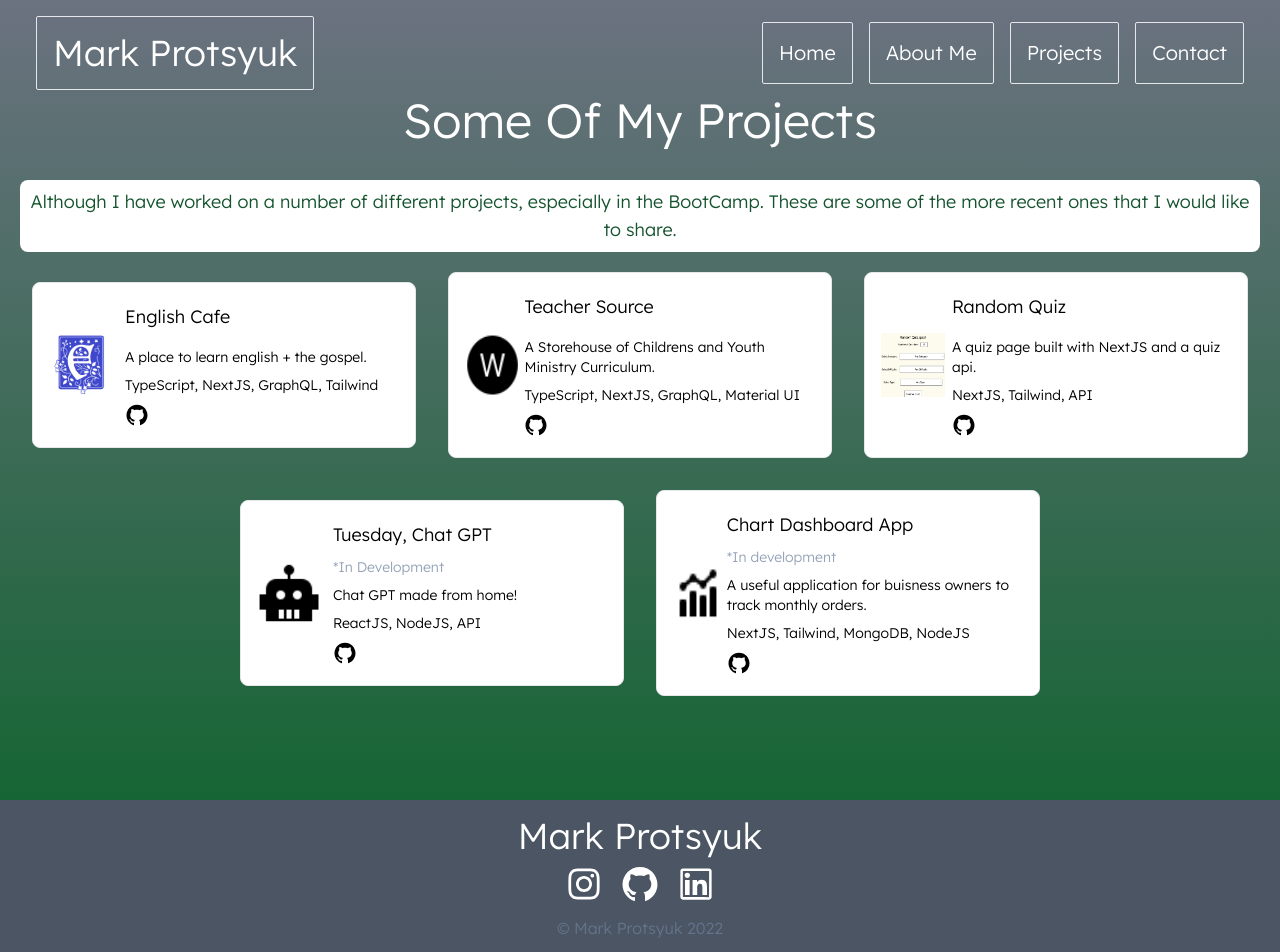
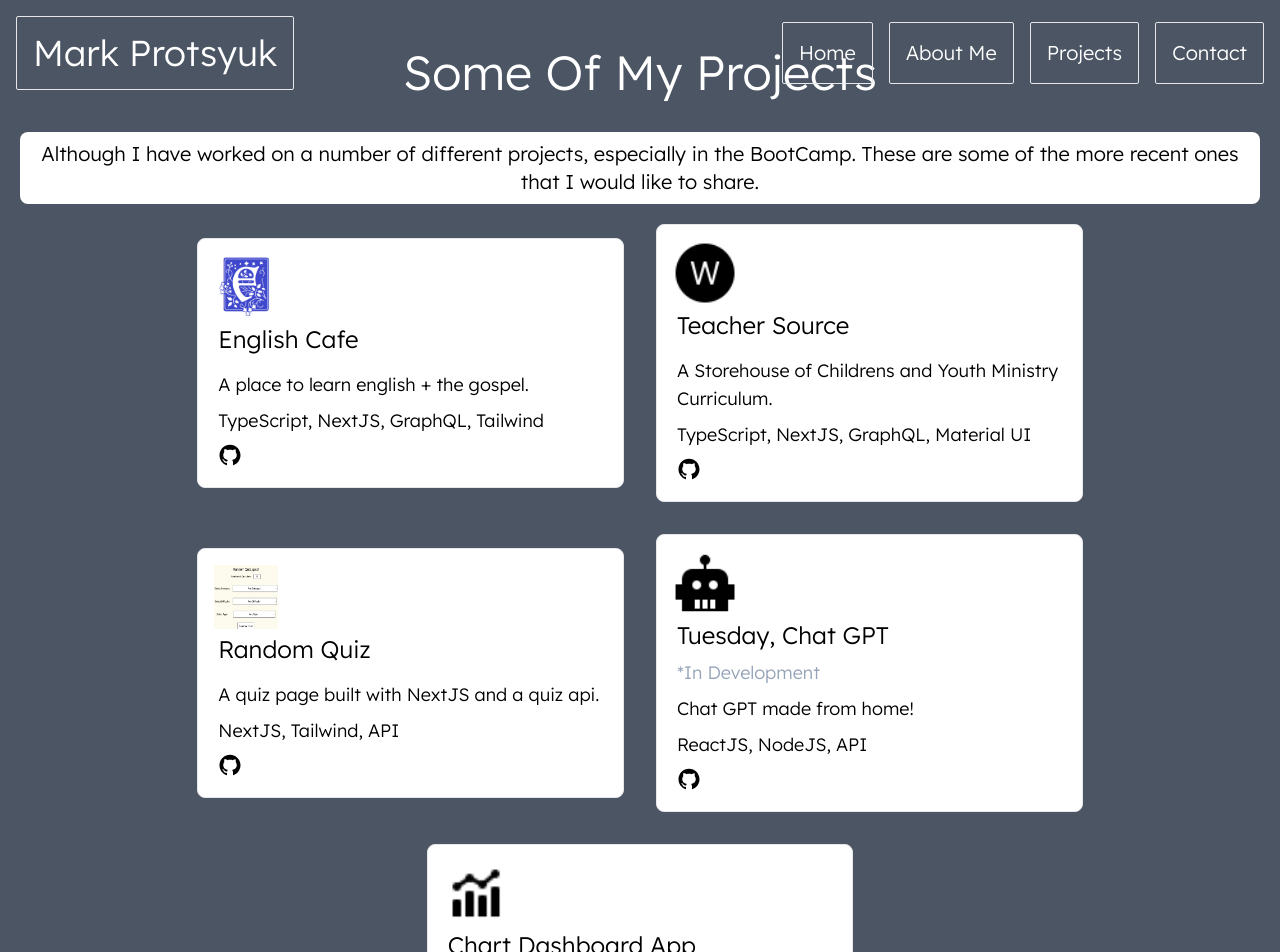
Before and after one commit to MrProtsyuk/protsyuk-mark-portfolio, a Next.js app: page /projects in a window 1280 px wide. Shown: the top 952 px of the page. Built offline with nearby package versions, Linux system fonts and the light colour scheme.

Commit message:
spruced up contact page

```diff
--- a/components/Footer.js
+++ b/components/Footer.js
@@ -7,9 +7,12 @@ import {
 
 export default function Footer() {
   return (
-    <div className="bg-gray-600">
+    <div className="bg-gradient-to-b from-gray-600 to-gray-900">
       <div className="flex flex-col justify-center items-center text-white w-full">
-        <Link href="/" className="p-2 mt-2 text-4xl">
+        <Link
+          href="/"
+          className="p-2 mt-2 text-4xl md:text-5xl 2xl:text-7xl hover:text-gray-500"
+        >
           Mark Protsyuk
         </Link>
         <div className="flex flex-row justify-center items-center gap-4">
@@ -38,7 +41,10 @@ export default function Footer() {
             <AiOutlineLinkedin size={40} />
           </Link>
         </div>
-        <Link href="/" className="text-slate-500 p-3">
+        <Link
+          href="/"
+          className="text-slate-500 p-3 text-lg md:text-xl 2xl:text-2xl hover:text-white"
+        >
           © Mark Protsyuk 2022
         </Link>
       </div>
--- a/components/Hero.js
+++ b/components/Hero.js
@@ -4,12 +4,14 @@ export default function Hero() {
   return (
     <div className="flex h-screen bg-fixed bg-center bg-cover custom-img">
       <div className="flex flex-col justify-center items-center absolute top-0 left-0 right-0 bottom-0 bg-black/50">
-        <div className="text-white text-4xl md:text-7xl">Mark Protsyuk</div>
+        <div className="text-white text-4xl md:text-7xl xl:text-9xl">
+          Mark Protsyuk
+        </div>
         <div className="text-white text-xl md:text-4xl">Software Engineer</div>
         <div className="text-white text-md md:text-2xl">
           NextJS - GraphQL - Tailwind - NodeJS
         </div>
-        <div className="border text-sm md:text-lg rounded-sm mt-2 p-2 sm:p-4 text-white hover:bg-white hover:text-gray-500">
+        <div className="border text-sm md:text-lg lg:text-2xl rounded-sm mt-2 p-2 sm:p-4 text-white hover:bg-white hover:text-gray-500">
           <Link
             target="_blank"
             rel="noopener noreferrer"
--- a/components/Navbar.js
+++ b/components/Navbar.js
@@ -29,10 +29,10 @@ export default function NavBar() {
       style={{ backgroundColor: `${color}` }}
       className="fixed w-full left-0 top-0 z-50 ease-in duration-300"
     >
-      <div className="max-w-[1240px] m-auto flex justify-between items-center">
+      <div className="max-w-[1536px] m-auto flex justify-between items-center">
         <div className="flex" style={{ color: `${textColor}` }}>
           <Link
-            className="border rounded-sm m-4 p-4 text-xl lg:text-4xl hover:text-black hover:bg-gray-200"
+            className="border rounded-sm m-4 p-4 text-xl lg:text-4xl 2xl:text-5xl hover:text-black hover:bg-gray-200"
             href="/"
           >
             Mark Protsyuk
@@ -40,7 +40,7 @@ export default function NavBar() {
         </div>
         <ul
           style={{ color: `${textColor}` }}
-          className="hidden sm:flex gap-4 m-4 text-sm lg:text-xl scroll-smooth"
+          className="hidden sm:flex gap-4 m-4 text-sm lg:text-xl 2xl:text-5xl scroll-smooth"
         >
           <li className="border rounded-sm p-4 hover:text-black hover:bg-gray-200">
             <Link href="/">Home</Link>
--- a/pages/about.js
+++ b/pages/about.js
@@ -6,7 +6,7 @@ export default function About() {
       id="about"
       className="flex flex-col pt-10 justify-center items-center bg-gradient-to-r from-white to-gray-200"
     >
-      <div className="text-green-800 text-4xl md:text-5xl mt-6">
+      <div className="text-green-800 text-4xl md:text-5xl 2xl:text-7xl mt-6">
         About Myself
       </div>
       <div className="flex flex-wrap justify-center items-center pb-10">
@@ -15,17 +15,17 @@ export default function About() {
           alt="cover image"
           width={400}
           height={200}
-          className="w-72 sm:w-80 border rounded-lg border-transparent m-8 drop-shadow-2xl"
+          className="w-72 sm:w-80 2xl:w-2/12 border rounded-lg border-transparent m-8 drop-shadow-2xl"
         />
-        <div className="flex flex-col w-72 sm:w-6/12 h-auto border bg-gradient-to-r from-white to-gray-200 border-slate-500 rounded-md drop-shadow-2xl p-5 my-5">
-          <p className="p-4 text-sm sm:text-lg">
+        <div className="flex flex-col w-72 sm:w-5/12 h-auto border bg-gradient-to-r from-white to-gray-200 border-slate-500 rounded-md drop-shadow-2xl p-5 my-5">
+          <p className="p-4 text-sm sm:text-lg 2xl:text-2xl">
             Hello! My name is Mark Protsyuk and I am a Software Engineer from
             Sacramento, CA! I am a recent UC Davis Bootcamp graduate. I have had
             some local intern experience and now I am excited to work in a
             professional enviornment. You can view some of the projects I have
             worked on below.
           </p>
-          <p className="p-4 text-sm sm:text-lg">
+          <p className="p-4 text-sm sm:text-lg 2xl:text-2xl">
             Some activities that I like to do in my free time are snowboarding,
             playing music, and climbing. These activities really help me to push
             myself into trying new things regardless of the difficulty I may
@@ -33,21 +33,21 @@ export default function About() {
           </p>
           <div className="flex flex-row gap-6 justify-center my-4">
             <Image
-              className="drop-shadow-sm hover:drop-shadow-2xl"
+              className="drop-shadow-sm hover:drop-shadow-2xl md:w-20"
               width={60}
               height={1}
               src="/images/snowboarding.png"
               alt="snowboarding icon"
             />
             <Image
-              className="drop-shadow-sm hover:drop-shadow-xl"
+              className="drop-shadow-sm hover:drop-shadow-xl md:w-20"
               width={60}
               height={1}
               src="/images/climbing.png"
               alt="climbing icon"
             />
             <Image
-              className="drop-shadow-sm hover:drop-shadow-xl"
+              className="drop-shadow-sm hover:drop-shadow-xl md:w-20"
               width={60}
               height={1}
               src="/images/programming.png"
--- a/pages/contact.js
+++ b/pages/contact.js
@@ -6,13 +6,13 @@ export default function Contact() {
   return (
     <div
       ref={contactRef}
-      className="flex flex-col justify-center items-center min-h-screen bg-gradient-to-r from-white to-gray-200"
+      className="flex flex-col justify-center items-center bg-gradient-to-r from-white to-gray-200"
     >
-      <p className="text-green-800 text-4xl md:text-5xl my-4">
+      <p className="text-green-800 text-4xl md:text-5xl 2xl:text-7xl my-4">
         Certification and Contact
       </p>
       <div className="flex flex-wrap justify-center items-center">
-        <div className="flex flex-col justify-center items-center gap-4 border rounded-md border-slate-500 p-0 m-0 sm:p-2 sm:m-4 bg-gradient-to-l from-white to-gray-300 w-72 sm:w-auto drop-shadow-2xl">
+        <div className="flex flex-col items-center border rounded-md border-slate-500 p-2 m-2 sm:p-2 sm:m-4 bg-gradient-to-l from-white to-gray-300 w-72 sm:w-auto 2xl:w-7/12 drop-shadow-2xl">
           <Image
             width={300}
             height={300}
@@ -65,7 +65,7 @@ export default function Contact() {
             />
           </div>
         </div>
-        <div className="flex flex-col justify-center items-center gap-4 border rounded-md border-slate-500 p-2 m-4 sm:p-4 sm:m-4 mb-8 bg-gradient-to-r from-white to-gray-300 w-72 sm:w-6/12 h-5/6 drop-shadow-2xl">
+        <div className="flex flex-col justify-center items-center gap-4 border rounded-md border-slate-500 p-2 m-2 sm:p-4 sm:m-4 mb-8 bg-gradient-to-r from-white to-gray-300 w-72 sm:w-7/12 h-5/6 drop-shadow-2xl">
           <p className="text-xl mt-2">Contact Me</p>
           <input
             placeholder="Your Email"
--- a/pages/projects/index.js
+++ b/pages/projects/index.js
@@ -58,12 +58,12 @@ export default function Projects() {
     <div
       ref={projectRef}
       id="projects"
-      className="flex flex-col justify-center items-center bg-gradient-to-t from-green-800 to-gray-500 pt-10 min-h-screen"
+      className="flex flex-col justify-center items-center bg-gray-600 pt-10"
     >
-      <div className="text-white text-3xl md:text-5xl mb-6 p-2">
+      <div className="text-white text-4xl md:text-5xl 2xl:text-7xl mb-6 p-2">
         Some Of My Projects
       </div>
-      <div className="flex text-green-900 bg-white rounded-lg text-sm sm:text-lg text-center p-2 m-1 mx-5">
+      <div className="flex text-black bg-white rounded-lg text-sm sm:text-lg xl:text-xl text-center p-2 m-1 mx-5">
         Although I have worked on a number of different projects, especially in
         the BootCamp. These are some of the more recent ones that I would like
         to share.
@@ -72,8 +72,9 @@ export default function Projects() {
         {projectList.map((project, index) => (
           <div
             key={project.name}
-            className="flex flex-row items-center m-4 p-4 w-72 sm:w-96 bg-white border rounded-lg hover:drop-shadow-xl"
+            className="flex flex-row items-center m-4 p-4 w-72 sm:w-96 lg:w-4/12 bg-white border rounded-lg hover:drop-shadow-xl"
           >
+            <div className="flex flex-col">
               <div>
                 <Image
                   src={project.image}
@@ -83,13 +84,17 @@ export default function Projects() {
                   className="w-16 sm:w-16 h-16 sm:h-16 mr-2"
                 />
               </div>
-            <div className="flex flex-col">
-              <Link href={project.page} className="text-sm sm:text-lg m-1">
+              <Link
+                href={project.page}
+                className="text-sm sm:text-lg xl:text-2xl m-1"
+              >
                 {project.name}
               </Link>
-              <p className="text-sm text-slate-400 m-1">{project.status}</p>
-              <p className="text-sm m-1">{project.description}</p>
-              <p className="text-sm m-1">{project.skills}</p>
+              <p className="text-sm sm:text-lg text-slate-400 m-1">
+                {project.status}
+              </p>
+              <p className="text-sm sm:text-lg m-1">{project.description}</p>
+              <p className="text-sm sm:text-lg m-1">{project.skills}</p>
               <Link href="/" className="m-1">
                 <AiOutlineGithub className="text-2xl" />
               </Link>
```
Lines whose indentation alone changed are shown as unchanged.
